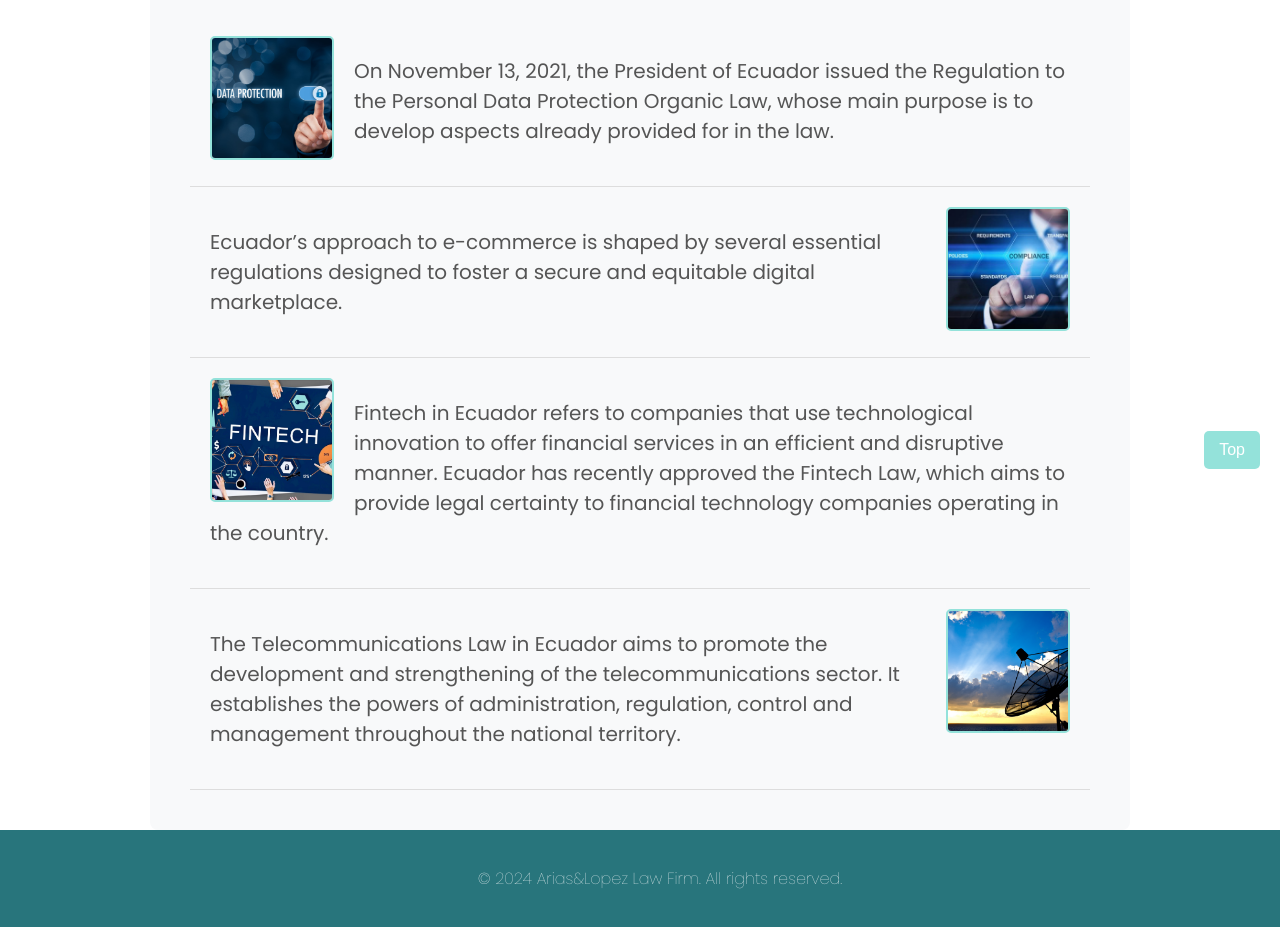
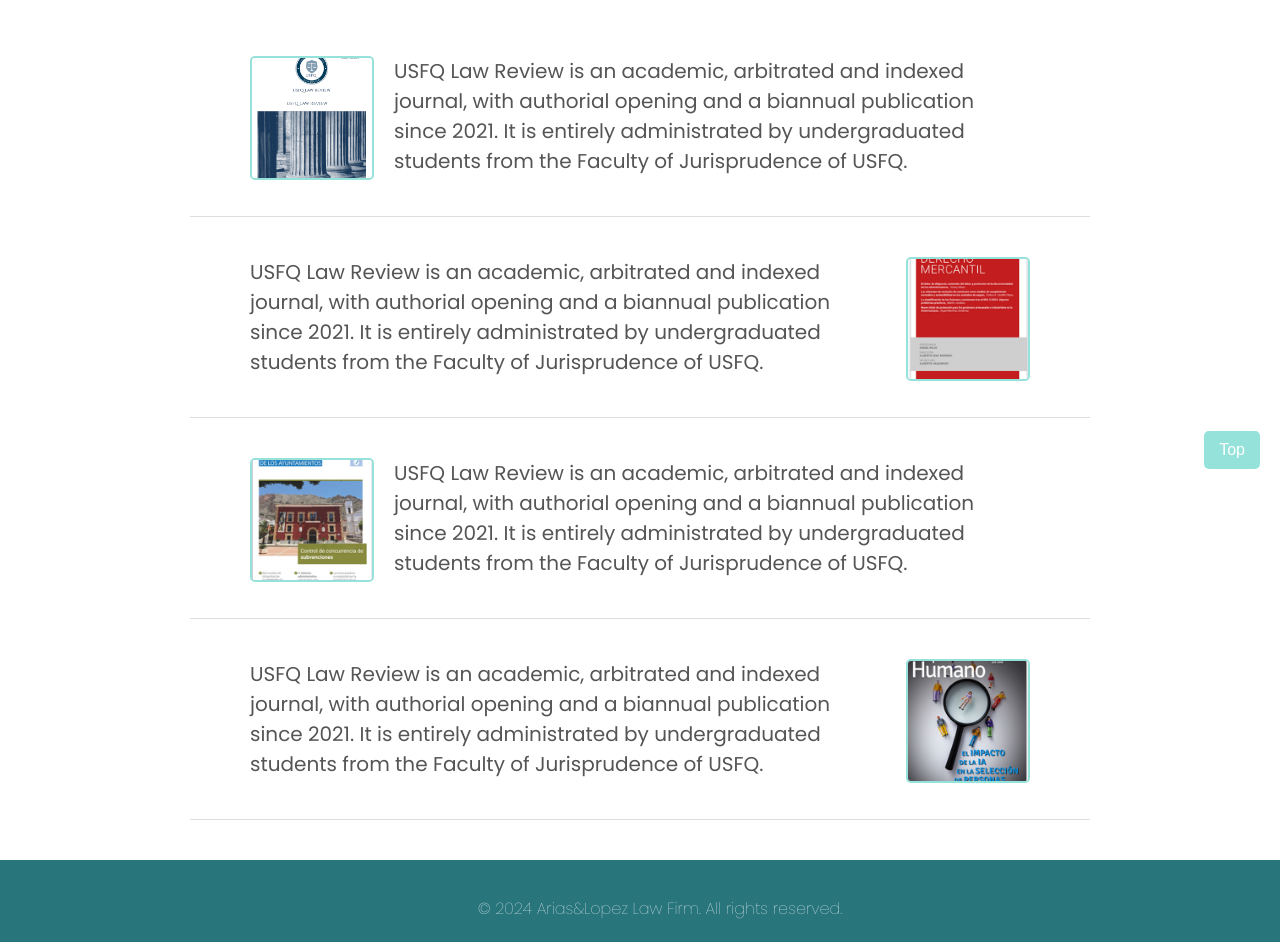
Before and after one commit to JoselynAL/final-project-course-1, a plain HTML site: page Pages/Areas.html in a window 1280 px wide. Shown: the part 221-1163 px from the top of the page. Drawn offline with Linux system fonts and the light colour scheme.

Commit message:
flexible htm

```diff
--- a/Pages/Areas.html
+++ b/Pages/Areas.html
@@ -13,30 +13,74 @@
             <ul>
                 <li><a href="../index.html">Home</a></li>
                 <li><a href="../Pages/Team.html">Team</a></li>
-                <li><a href="../Pages/Areas.html" class="active">Areas</a></li>
+                <li><a href="../Pages/Areas.html" class="active">Sources</a></li>
             </ul>
         </nav>
     </header>
 
     <main>
         <div class="law-areas-page">
-            <h2>Law Areas</h2>
+            <h2>Sources</h2>
             <ul>
                 <li>
-                    <img src="../assets/images/data-protection.jpg" alt="Data Protection">
-                    <p>On November 13, 2021, the President of Ecuador issued the Regulation to the Personal Data Protection Organic Law, whose main purpose is to develop aspects already provided for in the law.</p>
+                    <figure>
+                        <picture>
+                            <source srcset="../assets/images/usfq-law-review.png" media="(max-width: 600px)">
+                            <source srcset=../assets/images/usfq-law-review.png" media="(max-width: 1024px)">
+                            <img src="../assets/images/usfq-law-review.png" alt="Law Review">
+                        </picture>
+                        <figcaption>USFQ Law Review is an academic, arbitrated and indexed journal,
+                            with authorial opening and a biannual publication since 2021. It is entirely
+                            administrated by undergraduated students from the Faculty of Jurisprudence of USFQ.
+                        </figcaption>
+                    </figure>
+                    <!-- <img src="../assets/images/data-protection.jpg" alt="Data Protection">
+                    <p>On November 13, 2021, the President of Ecuador issued the Regulation to the Personal Data Protection Organic Law, whose main purpose is to develop aspects already provided for in the law.</p> -->
                 </li>
                 <li>
-                    <img src="../assets/images/compliance.jpg" alt="Digital Compliance">
-                    <p>Ecuador’s approach to e-commerce is shaped by several essential regulations designed to foster a secure and equitable digital marketplace.</p>
+                    <figure>
+                        <picture>
+                            <source srcset="../assets/images/magazine.png" media="(max-width: 600px)">
+                            <source srcset="../assets/images/magazine.png" media="(max-width: 1024px)">
+                            <img src="../assets/images/magazine.png" alt="Law Review">
+                        </picture>
+                        <figcaption>USFQ Law Review is an academic, arbitrated and indexed journal,
+                            with authorial opening and a biannual publication since 2021. It is entirely
+                            administrated by undergraduated students from the Faculty of Jurisprudence of USFQ.
+                        </figcaption>
+                    </figure>
+                    <!-- <img src="../assets/images/compliance.jpg" alt="Digital Compliance">
+                    <p>Ecuador’s approach to e-commerce is shaped by several essential regulations designed to foster a secure and equitable digital marketplace.</p> -->
                 </li>
                 <li>
-                    <img src="../assets/images/fintech.jpg" alt="E-commerce & FinTech">
-                    <p>Fintech in Ecuador refers to companies that use technological innovation to offer financial services in an efficient and disruptive manner. Ecuador has recently approved the Fintech Law, which aims to provide legal certainty to financial technology companies operating in the country.</p>
+                    <figure>
+                        <picture>
+                            <source srcset="../assets/images/magazine1.png" media="(max-width: 600px)">
+                            <source srcset="../assets/images/magazine1.png" media="(max-width: 1024px)">
+                            <img src="../assets/images/magazine1.png" alt="Law Review">
+                        </picture>
+                        <figcaption>USFQ Law Review is an academic, arbitrated and indexed journal,
+                            with authorial opening and a biannual publication since 2021. It is entirely
+                            administrated by undergraduated students from the Faculty of Jurisprudence of USFQ.
+                        </figcaption>
+                    </figure>
+                    <!-- <img src="../assets/images/fintech.jpg" alt="E-commerce & FinTech">
+                    <p>Fintech in Ecuador refers to companies that use technological innovation to offer financial services in an efficient and disruptive manner. Ecuador has recently approved the Fintech Law, which aims to provide legal certainty to financial technology companies operating in the country.</p> -->
                 </li>
                 <li>
-                    <img src="../assets/images/telecomunicationes.jpg" alt="Telecommunications Regulation">
-                    <p>The Telecommunications Law in Ecuador aims to promote the development and strengthening of the telecommunications sector. It establishes the powers of administration, regulation, control and management throughout the national territory.</p>
+                    <figure>
+                        <picture>
+                            <source srcset="../assets/images/magazine2.png" media="(max-width: 600px)">
+                            <source srcset="../assets/images/magazine2.png" media="(max-width: 1024px)">
+                            <img src="../assets/images/magazine2.png" alt="Law Review">
+                        </picture>
+                        <figcaption>USFQ Law Review is an academic, arbitrated and indexed journal,
+                            with authorial opening and a biannual publication since 2021. It is entirely
+                            administrated by undergraduated students from the Faculty of Jurisprudence of USFQ.
+                        </figcaption>
+                    </figure>
+                    <!-- <img src="../assets/images/telecomunicationes.jpg" alt="Telecommunications Regulation">
+                    <p>The Telecommunications Law in Ecuador aims to promote the development and strengthening of the telecommunications sector. It establishes the powers of administration, regulation, control and management throughout the national territory.</p> -->
                 </li>
             </ul>
         </div>
--- a/main.css
+++ b/main.css
@@ -210,6 +210,9 @@ h2.h2 {
     display: grid;
     flex-direction: column;
     gap: 10px;
+}
+
+.label-c {
     text-align: left;
 }
 
@@ -227,10 +230,13 @@ input[type="text"], input[type="email"] {
     border: none;
     border-radius: 5px;
     cursor: pointer;
+    transition: background-color 0.3s ease-in-out,
+    transform 0.2s;
 }
 
 .btn-home:hover {
     background-color: #555;
+    transform: scale(1.05);
 }
 
 /************************** TEAM PAGE ****************************/
@@ -307,8 +313,8 @@ input[type="text"], input[type="email"] {
 
 /* Biography */
 .biography {
-    margin: 30px;
-    padding: 10px;
+    margin: 60px;
+    padding: 20px;
     justify-content: center;
     align-items: center;
 }
@@ -447,7 +453,7 @@ input[type="checkbox"]:checked +label + .info {
 }
 
 
-/* AREAS PAGE */
+/****************************** AREAS PAGE **************************/
 /* Nav */
 .areas nav {
     /* background-color: var(--primary-color); */
@@ -490,7 +496,7 @@ input[type="checkbox"]:checked +label + .info {
     display: block;
     max-width: 900px;
     margin: 0 auto;
-    background-color: var(--secondary-color);
+    /* background-color: var(--secondary-color); */
     padding: 40px;
     border-radius: 8px;
     /* box-shadow: 0 4px 8px rgba(0, 0, 0, 0.1); */
```
Also changed, not shown: Pages/Team.html (+1 -1 lines), index.html (+4 -4 lines), assets/images/magazine.png (added), assets/images/magazine1.png (added), assets/images/magazine2.png (added), assets/images/usfq-law-review-small.png (added), assets/images/usfq-law-review.png (added).
